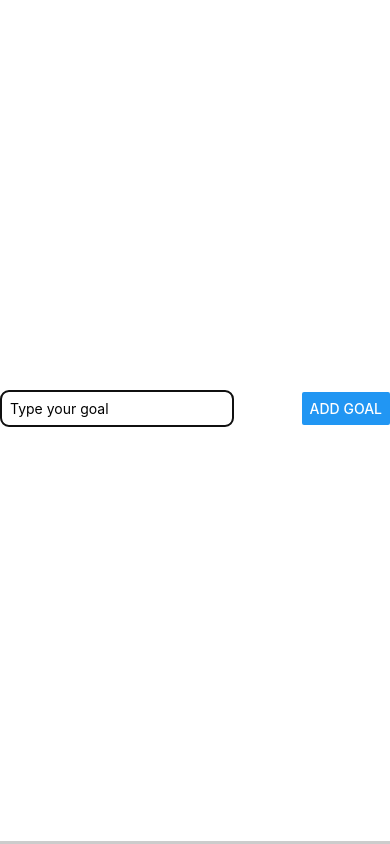
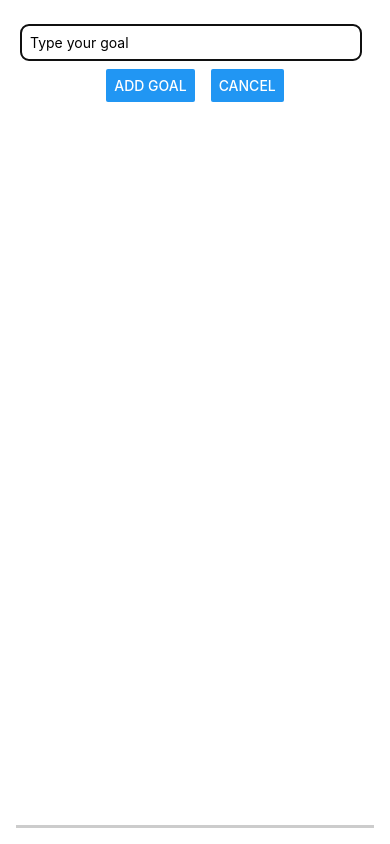
Before and after one commit to diegohdez90/RNCourse, a React Native app: screen / in a window 390 px wide. Both pictures are taken after a click on the button "ADD GOAL". Built offline with nearby package versions, Linux system fonts and the light colour scheme.

Commit message:
refactor: update style for modal

```diff
--- a/components/Input/GoalInput.js
+++ b/components/Input/GoalInput.js
@@ -41,10 +41,16 @@ export default function GoalInput({
           value={goal}
           onChangeText={onChangeGoalText}
         />
-        <Button
-          title='Add goal'
-          onPress={onAddGoalHandler}
-        />
+        <View style={styles.actions}>
+          <Button
+            title='Add goal'
+            onPress={onAddGoalHandler}
+          />
+          <Button
+            title='Cancel'
+            onPress={onToggleModal}
+          />
+        </View>
       </View>
     </Modal>
   )
@@ -53,19 +59,25 @@ export default function GoalInput({
 const styles = StyleSheet.create({
   inputContainer: {
     flex: 1,
-    flexDirection: 'row',
-    justifyContent: 'space-between',
+    justifyContent: 'flex-start',
     alignItems: 'center',
     paddingBottom: 24,
     borderBottomWidth: 3,
-    borderBottomColor: '#ccc'
+    borderBottomColor: '#ccc',
+    gap: 8,
+    margin: 16,
+    padding: 8
   },
   textInput: {
     borderColor: '#666',
     borderRadius: 8,
     borderWidth: 2,
-    width: '60%',
+    width: '100%',
     marginEnd: 8,
     padding: 8
   },
+  actions: {
+    flexDirection: 'row',
+    gap: 16
+  }
 });
```
